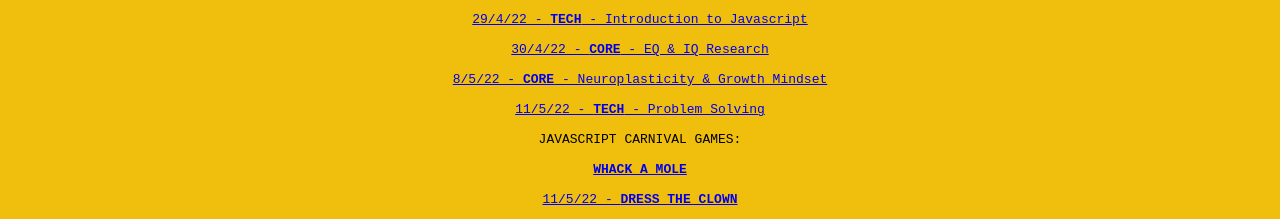
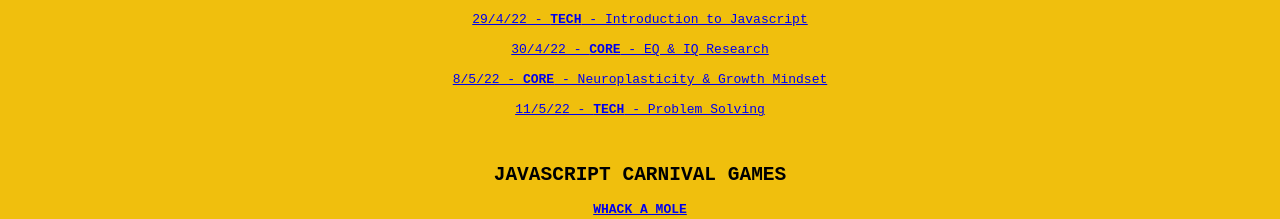
Before and after one commit to JackTabronEXE/JackTabronEXE.github.io, a plain HTML site: page index.html in a window 1280 px wide. Shown: the part 1903-2122 px from the top of the page. Drawn offline with Linux system fonts and the light colour scheme.

Commit message:
updatd headings

```diff
--- a/index.html
+++ b/index.html
@@ -143,8 +143,8 @@ body {
 			<div style="font-size: "medium"> <a href="https://jacktabronexe.github.io/blog/emotional-intelligence.html"> 30/4/22 - <b>CORE</b> - EQ & IQ Research</a><br></div><br>
 			<div style="font-size: "medium"> <a href="https://jacktabronexe.github.io/blog/neuroplasticity.html"> 8/5/22 - <b>CORE</b> - Neuroplasticity & Growth Mindset</a><br></div><br>
 			<div style="font-size: "medium"> <a href="https://jacktabronexe.github.io/blog/problem-solving.html"> 11/5/22 - <b>TECH</b> - Problem Solving </a><br></div><br>
-
-			<div style="font-size: "medium"> </b> JAVASCRIPT CARNIVAL GAMES: </a><br></div><br>
+			<br>
+			<h2>JAVASCRIPT CARNIVAL GAMES</h2>
 			<div style="font-size: "medium"> <a href="https://jacktabronexe.github.io/javascript-carnival/whack-a-mole/whack-a-mole.html"> <b>WHACK A MOLE</b> </a><br></div><br>
 			<div style="font-size: "medium"> <a href="https://jacktabronexe.github.io/javascript-carnival/whack-a-mole/dress-the-clown.html"> 11/5/22 - <b>DRESS THE CLOWN</b> </a><br></div><br>
 			<div style="font-size: "medium"> <a href="https://jacktabronexe.github.io/javascript-carnival/whack-a-mole/inflate-the-unicorn.html"> 11/5/22 - <b>INFLATE THE UNICORN</b> </a><br></div><br>
```
